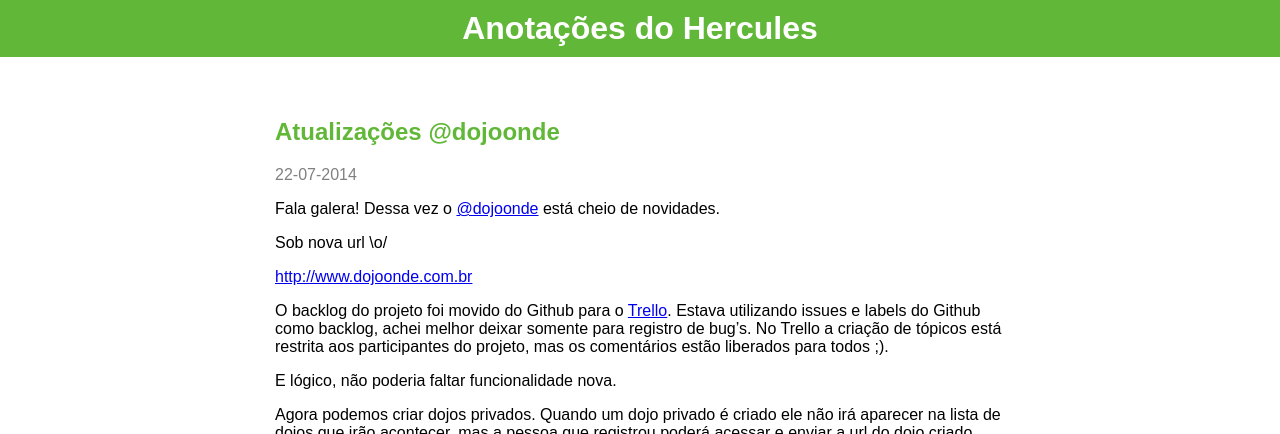
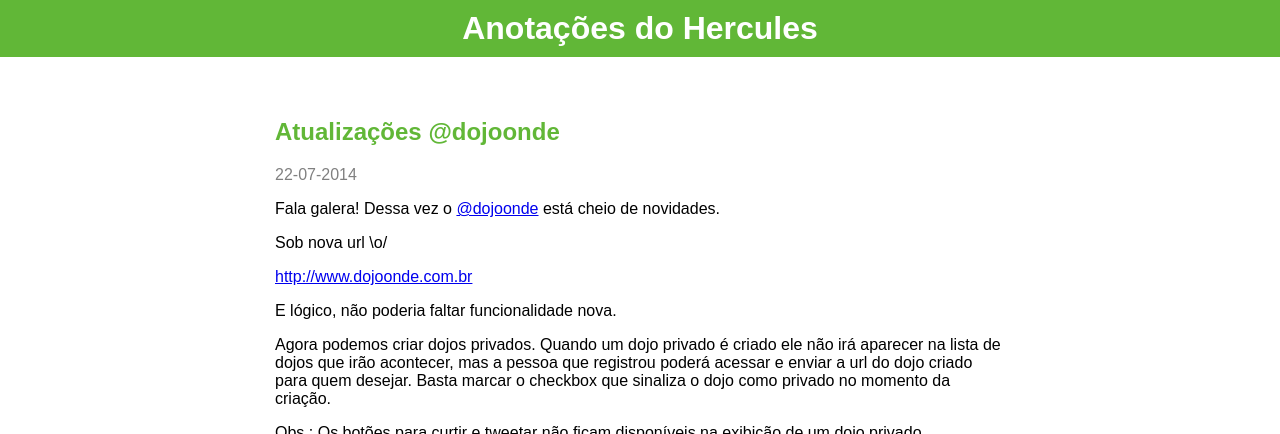
Before and after one commit to bitmaybewise/anotacoes-do-hercules, a Jekyll site: the page built from _posts/2014-07-22-atualizacoes-dojo-onde.markdown, in a window 1280 px wide, cut to the strip 0-434 px from the top of the page. Built offline with Jekyll 4.4.1, drawn with Linux system fonts in a browser that asks for light colours; Markdown is read by kramdown in place of the engine named in the settings; comment, search, counter and statistics services are not loaded.

Commit message:
alteração de post 'Atualizações @dojoonde'

```diff
--- a/_posts/2014-07-22-atualizacoes-dojo-onde.markdown
+++ b/_posts/2014-07-22-atualizacoes-dojo-onde.markdown
@@ -11,8 +11,6 @@
 
 [http://www.dojoonde.com.br](http://www.dojoonde.com.br)
 
-O backlog do projeto foi movido do Github para o [Trello](https://trello.com/b/bAjUJedk/dojo-onde). Estava utilizando issues e labels do Github como backlog, achei melhor deixar somente para registro de bug's. No Trello a criação de tópicos está restrita aos participantes do projeto, mas os comentários estão liberados para todos ;).
-
 E lógico, não poderia faltar funcionalidade nova.
 
 Agora podemos criar dojos privados. Quando um dojo privado é criado ele não irá aparecer na lista de dojos que irão acontecer, mas a pessoa que registrou poderá acessar e enviar a url do dojo criado para quem desejar. Basta marcar o checkbox que sinaliza o dojo como privado no momento da criação.
```
